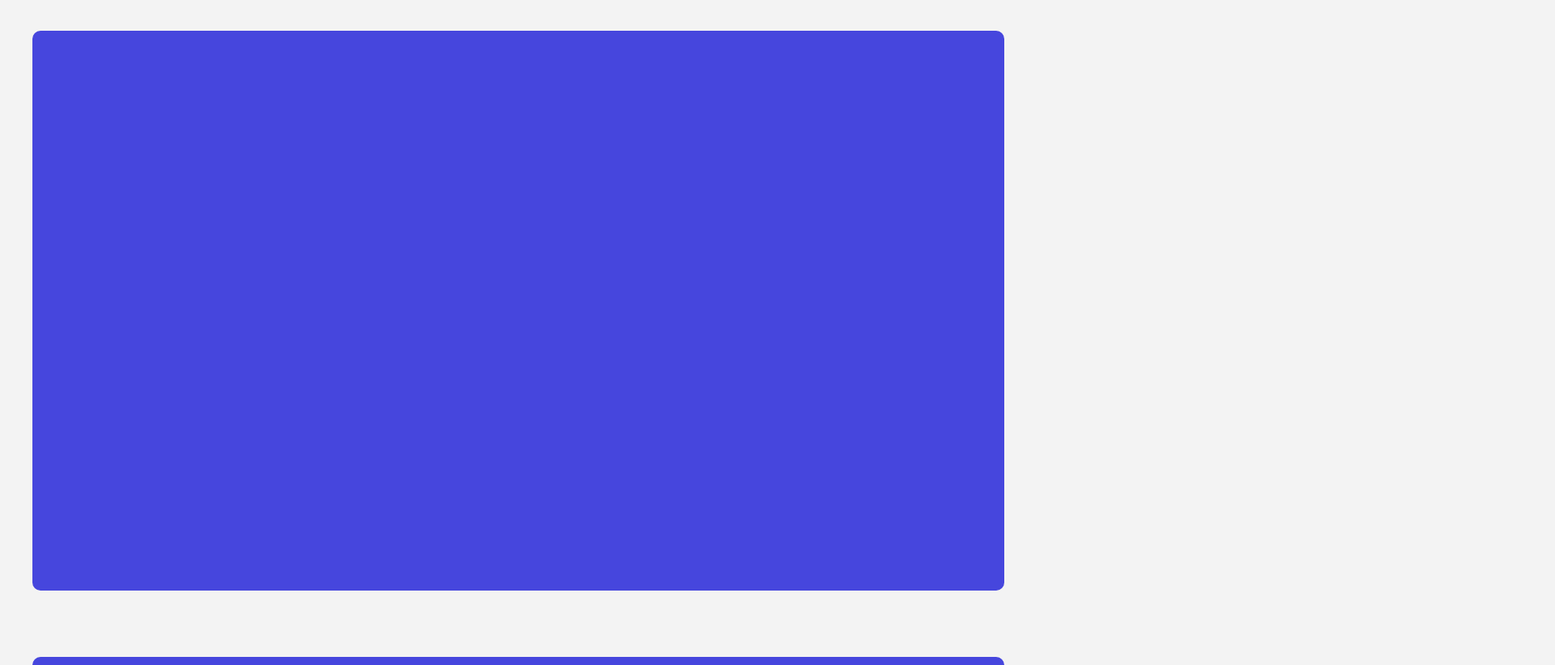
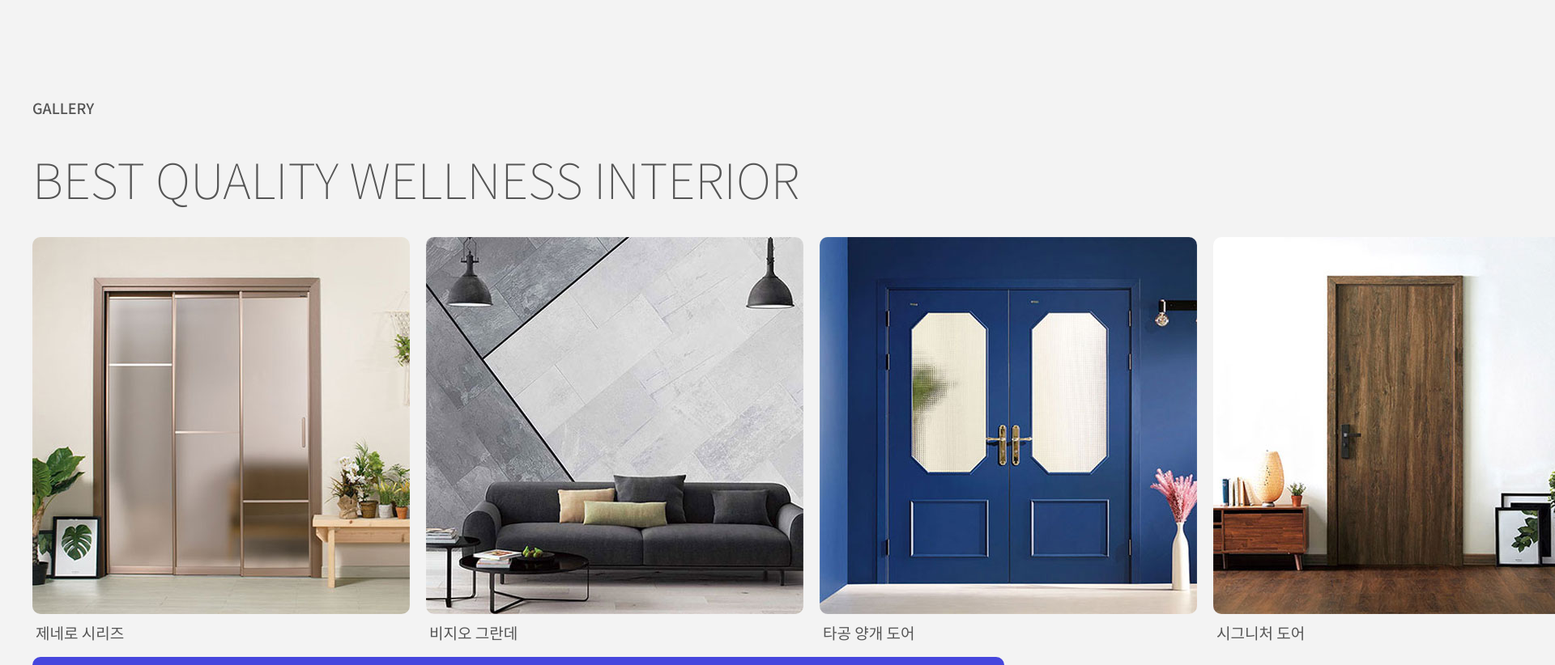
Before and after one commit to dy-08/woodin, a plain HTML site: page index.html in a window 1280 px wide. Shown: the part 3140-3962 px from the top of the page at 81% size, 1920 px wide, since content can reach past the window. Drawn offline with Linux system fonts and the light colour scheme.

Commit message:
feat: 섹션05 마크업 완료

```diff
--- a/index.html
+++ b/index.html
@@ -386,6 +386,38 @@
         width: 100%;
         height: 100%;
       }
+      /* section 05 */
+      /* section z–index ( main:5, sub:50~59 ) */
+      #section05 {
+        z-index: 5;
+        background-color: transparent;
+        display: flex;
+        flex-direction: column;
+        gap: 30px;
+        top: 164px;
+      }
+
+      #section05 .s5__title {
+        font-size: 18px;
+        font-weight: 500;
+      }
+      #section05 .s5__subtitle {
+        font-size: 60px;
+        font-weight: 100;
+      }
+      #section05 .section05__itembox01 {
+        display: flex;
+        gap: 20px;
+        align-items: center;
+      }
+
+      .s5__item img {
+        border-radius: 10px;
+      }
+      .section05__itembox01 p {
+        font-size: 19px;
+        padding: 4px;
+      }
 
       /* footer */
       footer {
@@ -606,7 +638,59 @@
         </div>
       </div>
     </section>
-    <section><div id="section05" class="wrap"></div></section>
+    <section>
+      <div id="section05" class="wrap">
+        <p class="s5__title">GALLERY</p>
+        <p class="s5__subtitle">BEST QUALITY WELLNESS INTERIOR</p>
+        <div class="section05__itembox01">
+          <div>
+            <div class="s5__item">
+              <img
+                src="./assets/images/main/s5_generoSeries.jpg"
+                alt="제네로시리즈 이미지"
+              />
+            </div>
+            <p>제네로 시리즈</p>
+          </div>
+          <div class="s5__item">
+            <div>
+              <img
+                src="./assets/images/main/s5_vigiogrande.jpg"
+                alt="비지오그란데 이미지"
+              />
+            </div>
+            <p>비지오 그란데</p>
+          </div>
+          <div class="s5__item">
+            <div>
+              <img
+                src="./assets/images/main/s5_pdld.jpg"
+                alt="타공 양개 도어 이미지"
+              />
+            </div>
+            <p>타공 양개 도어</p>
+          </div>
+          <div class="s5__item">
+            <div>
+              <img
+                src="./assets/images/main/s5_ signatureDoor.jpg"
+                alt="시그니처 도어 이미지"
+              />
+            </div>
+            <p>시그니처 도어</p>
+          </div>
+          <div class="s5__item">
+            <div>
+              <img
+                src="./assets/images/main/s5_ thembaBoard.jpg"
+                alt="템바보드 이미지"
+              />
+            </div>
+            <p>템바보드</p>
+          </div>
+        </div>
+      </div>
+    </section>
     <section><div id="section06" class="wrap"></div></section>
     <section><div id="section07" class="wrap"></div></section>
     <section><div id="section08" class="wrap"></div></section>
```
Also changed, not shown: assets/images/main/s5_ signatureDoor.jpg (added), assets/images/main/s5_ thembaBoard.jpg (added), assets/images/main/s5_generoSeries.jpg (added), assets/images/main/s5_pdld.jpg (added), assets/images/main/s5_vigiogrande.jpg (added).
